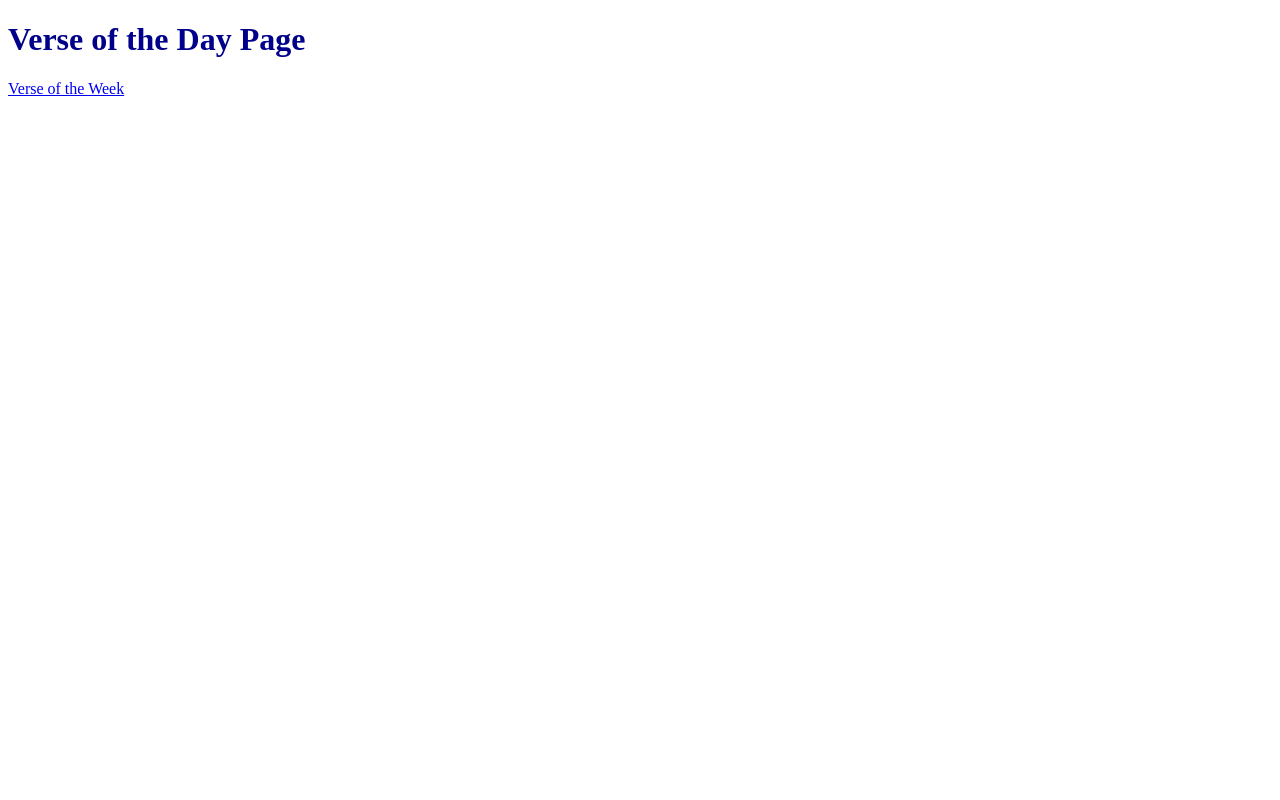
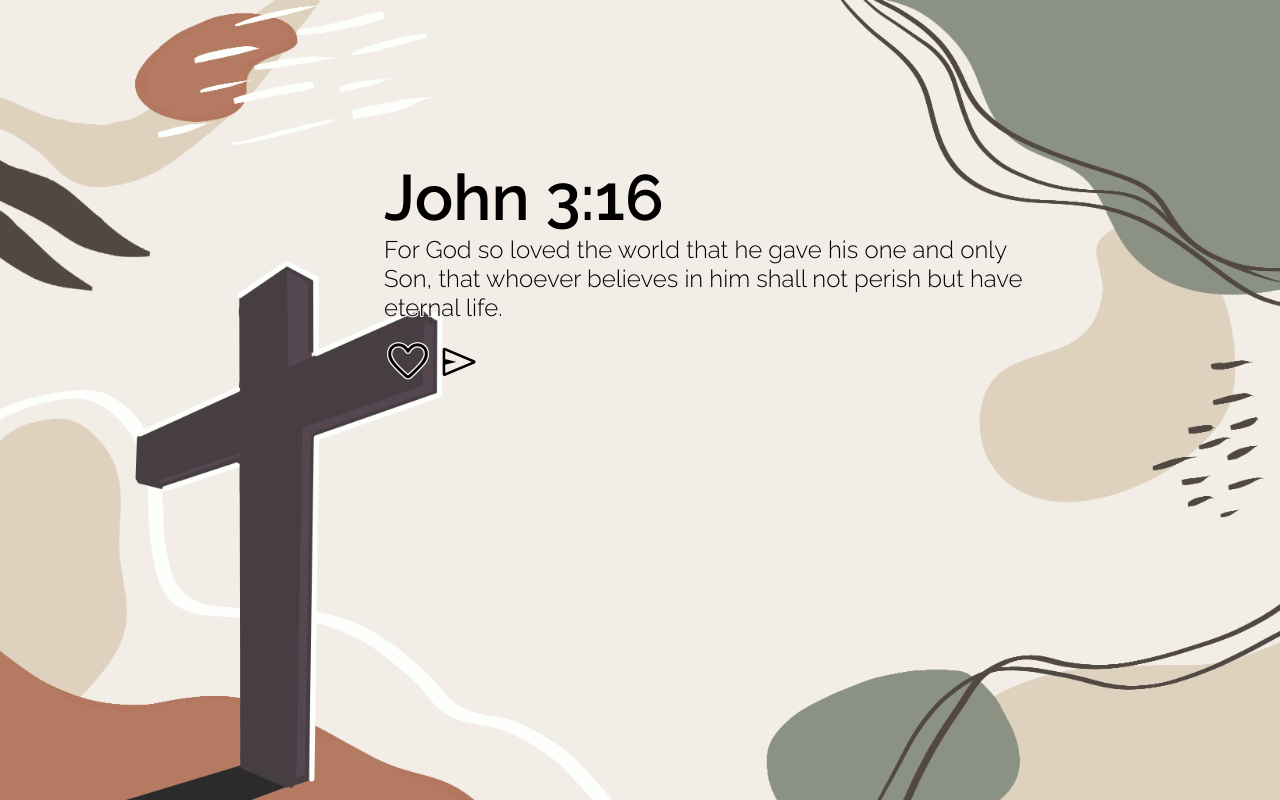
Before and after one commit to ayabongar/verseOfTheDay_Generator, a plain HTML site: page app/pages/verse-of-the-day/verse-of-the-day.html in a window 1280 px wide. Drawn offline with nearby package versions, Linux system fonts and the light colour scheme.

Commit message:
Added images, styling and html for home page
This will not yet work with the server implementation, run it on live server to test. Paths will change once server css and images are working

```diff
--- a/app/pages/verse-of-the-day/verse-of-the-day.css
+++ b/app/pages/verse-of-the-day/verse-of-the-day.css
@@ -1,3 +1,96 @@
-h1 {
-    color: darkblue;
+@import url('https://fonts.googleapis.com/css2?family=Raleway:wght@300;600&display=swap');
+
+:root{
+    --background_colour: rgb(242, 237, 231);
+    --share_colour: rgb(139,145,131);
+    --share_outline: rgb(94, 98, 89);
 }
+
+*{
+    padding: 0%;
+    margin: 0;
+}
+body{
+    background-color: var(--background_colour);
+    width: 100vw;
+    height: 100vh;
+}
+main{
+    height: 100%;
+    width: 100%;
+    position: fixed;
+    background-image: url("./Images/TopLeft.png"),url("./Images/TopRight.png"), url("./Images/BottomLeft.png"), url("./Images/BottomRight.png");
+    background-position:left top, right top, left bottom, right bottom;
+    background-repeat: no-repeat;
+    background-size: contain;
+    display: flex;
+    align-items: center;
+    justify-content: center;
+}
+.verse{
+    height: 40%;
+    width: 50%;
+    margin: 0 0 10rem 10vw;
+    font-family: 'Raleway', sans-serif;
+}
+.verse h1{
+    font-weight: 600;
+    font-size: 4rem;
+}
+.verse blockquote{
+    font-size: 1.5rem;
+    font-weight: 300;
+}
+.verse button{
+    margin-top: 1rem;
+    background: transparent;
+    border: none;
+}
+.verse i{
+    display: block;
+    width: 3rem;
+    height: 3rem;
+}
+.material-symbols-rounded {
+    font-size: 48px;
+  font-variation-settings:
+  'FILL' 0,
+  'wght' 300,
+  'GRAD' 200,
+  'opsz' 48;
+}
+.like .material-symbols-rounded:hover{
+    -webkit-text-stroke: 3px maroon;
+    color: red;
+    font-variation-settings:
+    'FILL' 100;
+}
+.share .material-symbols-rounded:hover{
+    -webkit-text-stroke: 3px var(--share_outline);
+    color: var(--share_colour);
+    font-variation-settings:
+    'FILL' 100;
+}
+.shadow{
+    text-shadow:
+        -1px -1px 0 var(--background_colour),
+        0   -1px 0 var(--background_colour),
+        1px -1px 0 var(--background_colour),
+        1px  0   0 var(--background_colour),
+        1px  1px 0 var(--background_colour),
+        0    1px 0 var(--background_colour),
+        -1px  1px 0 var(--background_colour),
+        -1px  0   0 var(--background_colour);
+}
+@media (max-aspect-ratio:1/1) or (max-width: 815px) {
+    .verse{
+        margin: 0 0 10rem 0vw;
+    }
+    .verse h1{
+        font-size: 3rem;
+    }
+    .verse blockquote{
+        font-size: 1.3rem;
+        font-weight: 300;
+    }
+}
--- a/app/pages/verse-of-the-day/verse-of-the-day.html
+++ b/app/pages/verse-of-the-day/verse-of-the-day.html
@@ -1,15 +1,26 @@
 <!DOCTYPE html>
-<html>
+<html lang="en">
 
 <head>
-    <link rel="stylesheet" href="verse-of-the-day.css">
+    <meta charset="UTF-8">
+    <meta http-equiv="X-UA-Compatible" content="IE=edge">
+    <meta name="viewport" content="width=device-width, initial-scale=1.0">
+    <title>Verse of the Day</title>
+    <link rel="stylesheet" href="https://fonts.googleapis.com/css2?family=Material+Symbols+Rounded:opsz,wght,FILL,GRAD@20..48,100..700,0..1,-50..200" />
+    <link rel="stylesheet" href="/app/pages/verse-of-the-day/verse-of-the-day.css">
 </head>
 
 <body>
-
-    <h1>Verse of the Day Page</h1>
-    <a href="/verse-of-the-week/verse-of-the-week.html">Verse of the Week</a>
-
+    <main>
+        <article class="verse shadow">
+            <h1>John 3:16</h1>
+            <blockquote>For God so loved the world that he gave his one and only Son, that whoever believes in him shall not
+                perish but have eternal life.</blockquote>
+            <button class="like"><i class="material-symbols-rounded shadow">favorite</i></button>
+            <button class="share"><i class="material-symbols-rounded shadow">send</i></button>
+        </article>
+    </main>
     <script src="verse-of-the-day.js"></script>
 </body>
+
 </html>
```
Also changed, not shown: app/pages/verse-of-the-day/Images/BottomLeft.png (added), app/pages/verse-of-the-day/Images/BottomRight.png (added), app/pages/verse-of-the-day/Images/TopLeft.png (added), app/pages/verse-of-the-day/Images/TopRight.png (added).
